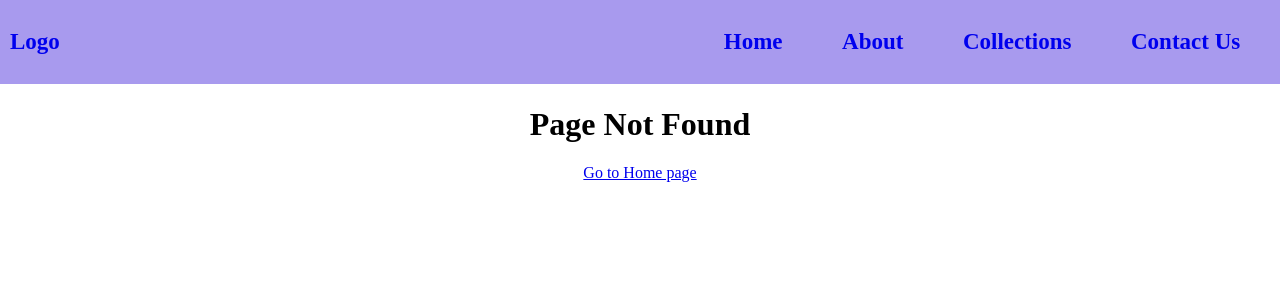
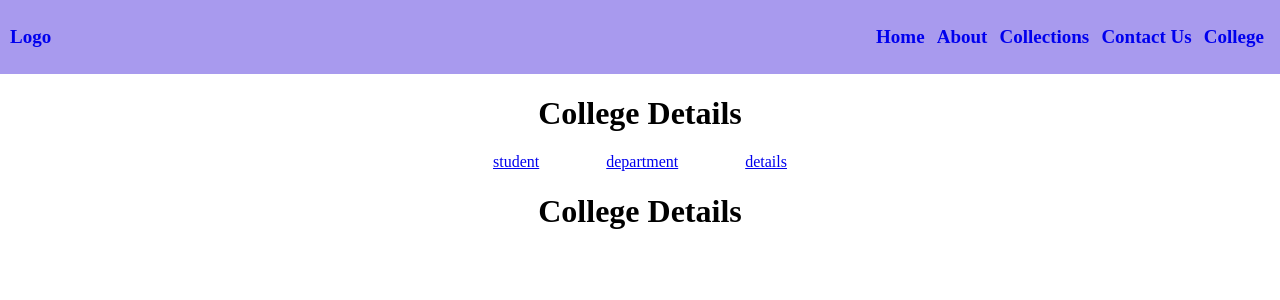
Before and after one commit to kaihatsuRONIT/reactRevision, a React (Vite) app in the folder react-with-router/: page /college/details in a window 1280 px wide. Before the commit this address had no page. Shown: the top 300 px of the page. Built offline with nearby package versions, Linux system fonts and the light colour scheme.

Commit message:
added nested routes

```diff
--- a/react-with-router/src/App.jsx
+++ b/react-with-router/src/App.jsx
@@ -5,18 +5,24 @@ import About from "./Routes/About"
 import Collections from "./Routes/Collections"
 import Contact from "./Routes/Contact"
 import PageNotFound from "./PageNotFound"
+import College from "./Routes/College"
 
-function App(){
+function App() {
   return (
     <>
-    <NavBar/>
-    <Routes>
-      <Route path="/" element={<Home/>}/>
-      <Route path="/about" element={<About/>}/>
-      <Route path="/collections" element={<Collections/>}/>
-      <Route path="/contact" element={<Contact/>}/>
-      <Route path="/*" element={<PageNotFound/>}/>
-    </Routes>
+      <NavBar />
+      <Routes>
+        <Route path="/" element={<Home />} />
+        <Route path="/about" element={<About />} />
+        <Route path="/collections" element={<Collections />} />
+        <Route path="/contact" element={<Contact />} />
+        <Route path="/college" element={<College />}>
+          <Route path="student" element={<h1>Student Details</h1>} />
+          <Route path="department" element={<h1>Department Details</h1>} />
+          <Route path="details" element={<h1>College Details</h1>} />
+        </Route>
+        <Route path="/*" element={<PageNotFound />} />
+      </Routes>
     </>
   )
 }
--- a/react-with-router/src/NavBar.jsx
+++ b/react-with-router/src/NavBar.jsx
@@ -12,6 +12,7 @@ function NavBar() {
                     <li><Link to="/about" className="link"><h2>About</h2></Link></li>
                     <li><Link to="/collections" className="link"><h2>Collections</h2></Link></li>
                     <li><Link to="/contact" className="link"><h2>Contact Us</h2></Link></li>
+                    <li><Link to="/college" className="link"><h2>College</h2></Link></li>
                 </ul>
             </div>
         </div>
--- /dev/null
+++ b/react-with-router/src/Routes/College.jsx
@@ -0,0 +1,13 @@
+import { Link, Outlet, Route, Routes } from "react-router"
+function College() {
+    return (
+        <div style={{ textAlign: "center"}}>
+            <h1>College Details</h1>
+            <Link className="collgeLink" to={"student"}>student</Link>
+            <Link className="collegeLink" to={"department"}>department</Link>
+            <Link className="collegeLink" to={"details"}>details</Link>
+            <Outlet />
+        </div>
+    )
+}
+export default College
--- a/react-with-router/src/header.css
+++ b/react-with-router/src/header.css
@@ -2,7 +2,7 @@
     display: flex;
     list-style-type: none;
     justify-content: space-around;
-    width: 576px;
+    width: 400px;
     margin: 0;
 }
 .header ul li{
@@ -14,7 +14,7 @@
     text-decoration: none;
 }
 .link h2{
-    font-size: 23px;
+    font-size: 19px;
 }
 body{
      margin: 0;
@@ -26,3 +26,6 @@ body{
     background-color: #a89aee;
     padding: 10px;
 }
+.collegeLink{
+    margin-left: 67px;
+}
```
